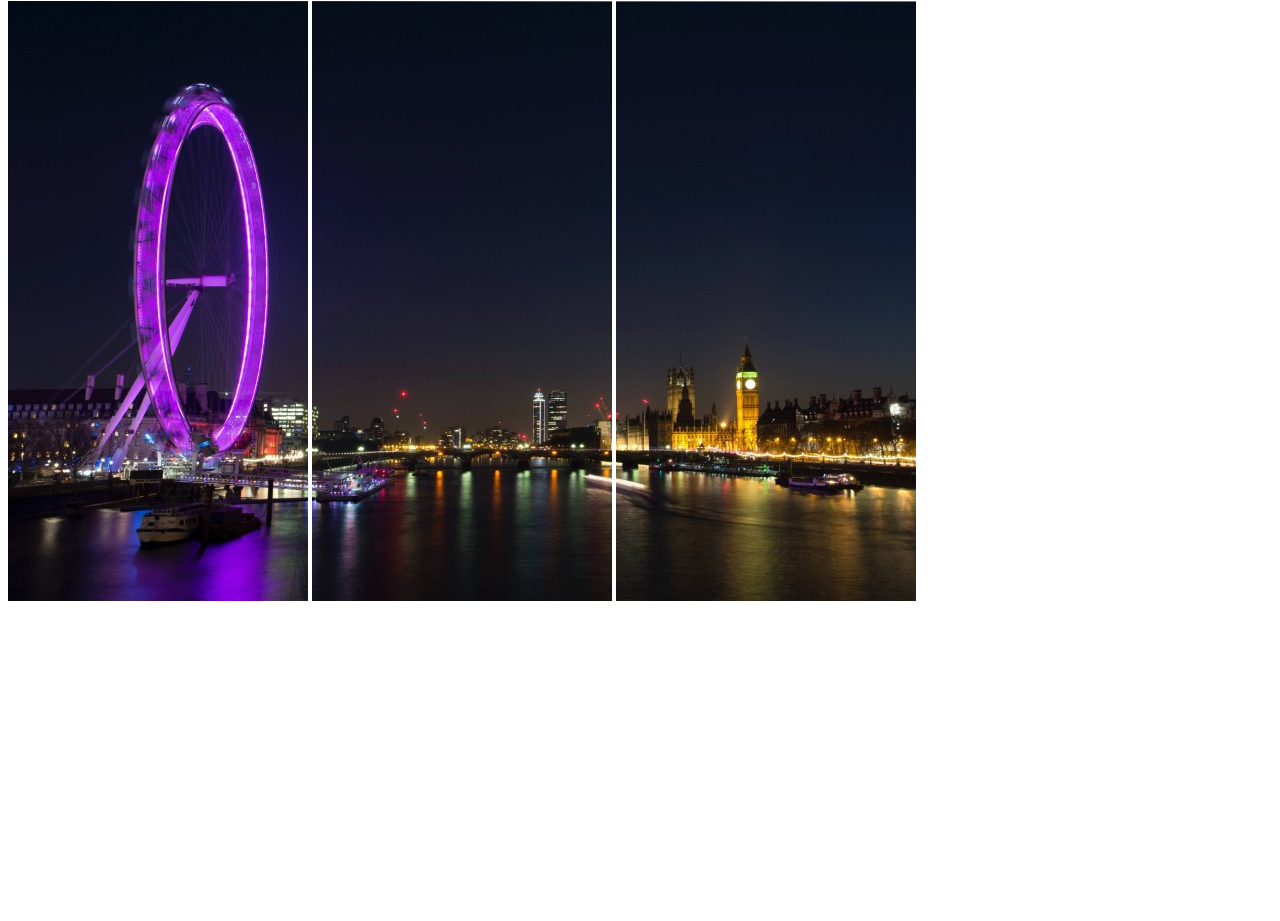
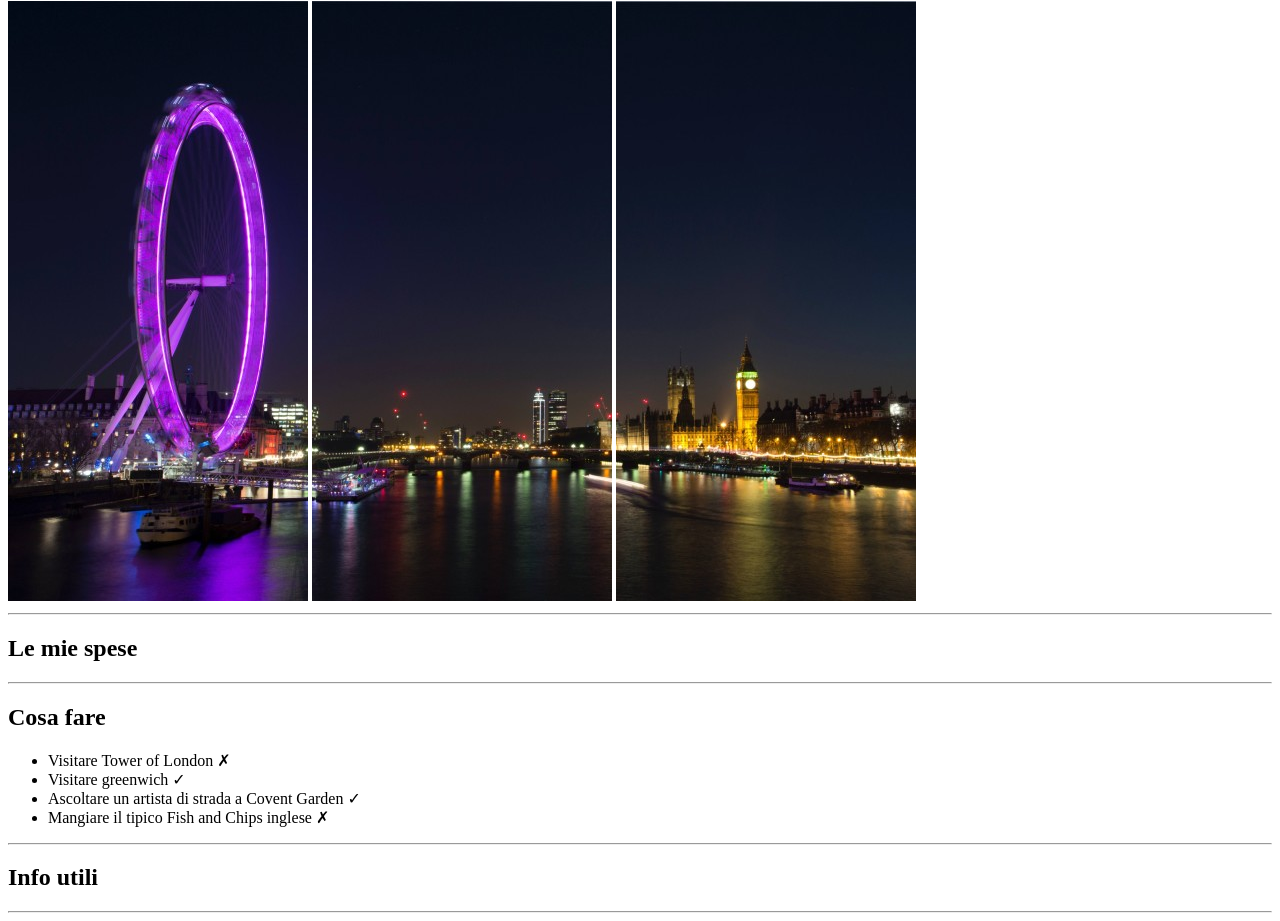
Before and after one commit to Fabio9494/html-london-trip, a plain HTML site: page index.html in a window 1280 px wide. Shown: the part 79-1000 px from the top of the page. Before the commit the page ends 800 px from the top, so only its background shows below. Drawn offline with Linux system fonts and the light colour scheme.

Commit message:
add "cosa fare" in main

```diff
--- a/index.html
+++ b/index.html
@@ -15,7 +15,34 @@
         <img src="img/pexels-bill-emrich-230794-2.jpg" alt="foto Londra">
     </header>
 
+    <hr>
+
     <!-- main -->
+    <main>
+       <div>
+         <h2>Le mie spese</h2>
+
+       </div>
+       <hr>
+
+       <!-- cosa fare -->
+       <div>
+         <h2>Cosa fare</h2>
+         <ul>
+            <li>Visitare Tower of London &#10007;</li>
+            <li>Visitare greenwich &#10003;</li>
+            <li>Ascoltare un artista di strada a Covent Garden &#10003;</li>
+            <li>Mangiare il tipico Fish and Chips inglese &#10007;</li>
+         </ul>
+       </div>
+       <hr>
+
+       <div>
+         <h2>Info utili</h2>
+       </div>
+       <hr>
+    </main>
+
     <!-- footer -->
 </body>
 </html>
```
